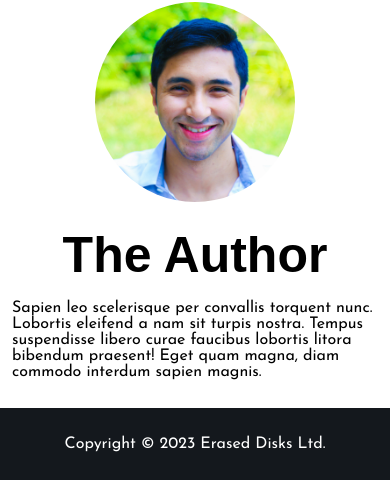
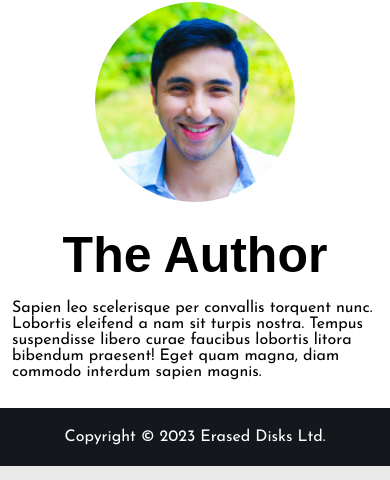
Before and after one commit to Mohamedshakin02/Web-Dev-II_SA-1_Clone-Tasks, a plain HTML site: page TASK-1 Responsive layout and typography/index.html in a window 390 px wide. Shown: the part 3628-4108 px from the top of the page. Drawn offline with Linux system fonts and the light colour scheme; a web font is replaced by a local one.

Commit message:
Adjusted padding and font-size in footer section

```diff
--- a/TASK-1 Responsive layout and typography/style.css
+++ b/TASK-1 Responsive layout and typography/style.css
@@ -171,7 +171,7 @@ footer{
         display: none;
     }
 
-    .intro, .multi-paragraph, footer{
+    .intro, .multi-paragraph{
         padding:30px;
     }
 
@@ -206,7 +206,7 @@ footer{
         grid-template-columns: repeat(1, 1fr);
     }
 
-    .intro, .multi-paragraph, footer{
+    .intro, .multi-paragraph{
         padding: 20px;
     }
 
@@ -223,6 +223,8 @@ footer{
 
     footer{
         width: 100%;
+        padding: 5px;
+        font-size: 18px;
     }
 }
 
@@ -236,14 +238,17 @@ footer{
         width: 100%;
     }
 
-    .intro, .multi-paragraph, footer{
+    .intro, .multi-paragraph{
         padding: 12px;
         gap: 12px;
     }
 
     .author-section{
         padding: 12px;
+    }
 
+    footer{
+        font-size: 16px;
     }
 
 }
```
